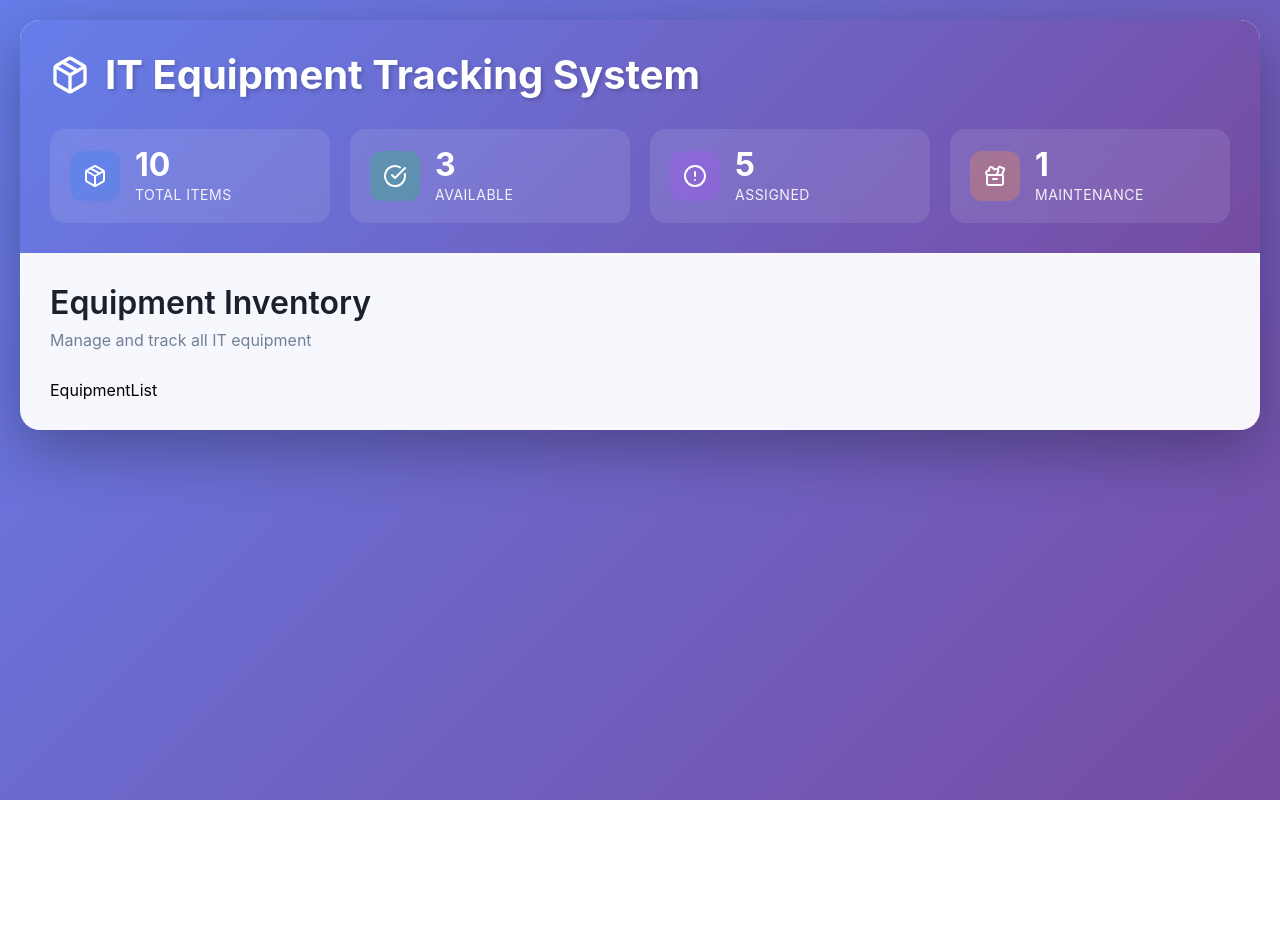
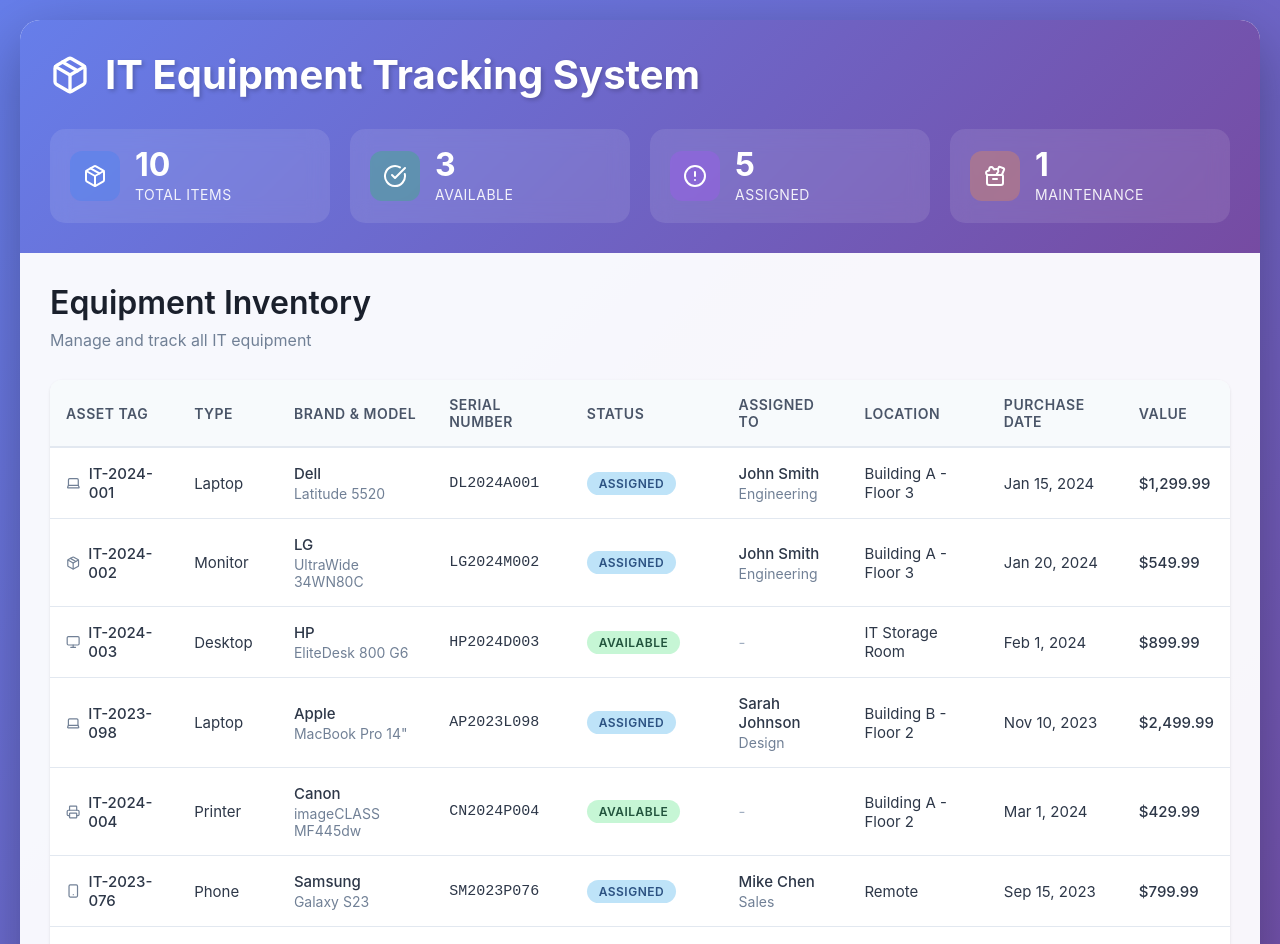
Before and after one commit to cjsachs/Management-Inventory-System, a React (Vite) app in the folder app/: page / in a window 1280 px wide. Shown: the top 944 px of the page. Before the commit the page ends 800 px from the top, so only its background shows below. Built offline with nearby package versions, Linux system fonts and the light colour scheme.

Commit message:
Initial working version displays equipment inventory with stats dashboard

```diff
--- a/app/src/components/EquipmentList.tsx
+++ b/app/src/components/EquipmentList.tsx
@@ -1,15 +1,144 @@
-import type { Equipment } from "../types/equipment";
+import { Keyboard, Laptop, Monitor, Mouse, Package, Printer, Smartphone } from "lucide-react";
+import type { Equipment, EquipmentStatus, EquipmentType } from "../types/equipment";
 
 interface EquipmentListProps {
   equipment: Equipment[];
 }
 
 const EquipmentList = ({ equipment }: EquipmentListProps) => {
+
+  // helper to get respective icon for equipment type
+  const getEquipmentIcon = (type: EquipmentType) => {
+    const iconMap: Record<EquipmentType, React.ComponentType<{ size?: number }>> = {
+      'Laptop': Laptop,
+      'Desktop': Monitor,
+      'Phone': Smartphone,
+      'Printer': Printer,
+      'Keyboard': Keyboard,
+      'Mouse': Mouse
+    };
+
+    const IconComponent = iconMap[type] ?? Package; // Default to Package if type not found
+    return <IconComponent size={18} />;
+  }
+
+  // helper to get status badge styling
+  const getStatusBadgeClass = (status: EquipmentStatus): string => {
+    const statusClasses: Record<EquipmentStatus, string> = {
+      'available': 'status-badge status-available',
+      'assigned': 'status-badge status-assigned',
+      'maintenance': 'status-badge status-maintenance',
+      'retired': 'status-badge status-retired'
+    }
+    return statusClasses[status] || 'status-badge status-unknown';
+  }
+
+  // Function to format currency
+  const formatCurrency = (amount: number): string => {
+    return new Intl.NumberFormat('en-US', {
+      style: 'currency',
+      currency: 'USD'
+    }).format(amount);
+  }
+
+  // Function to Format Date
+  const formatDate = (dateString: string): string => {
+    if (!dateString) return '-';
+    return new Date(dateString).toLocaleDateString('en-US', {
+      year: 'numeric',
+      month: 'short',
+      day: 'numeric'
+    });
+  };
+
+  // function to capitalize the first letter of each status
+  const formatStatus = (status: EquipmentStatus): string => {
+    return status.charAt(0).toUpperCase() + status.slice(1);
+  }
+
   return (
-    <div>
-      EquipmentList
+    <div className="equipment-list-container">
+      <div className="table-wrapper">
+        <table className="equipment-table">
+          <thead>
+            <tr>
+              <th>Asset Tag</th>
+              <th>Type</th>
+              <th>Brand & Model</th>
+              <th>Serial Number</th>
+              <th>Status</th>
+              <th>Assigned To</th>
+              <th>Location</th>
+              <th>Purchase Date</th>
+              <th>Value</th>
+            </tr>
+          </thead>
+          <tbody>
+            {equipment.length > 0 ? (
+              equipment.map((item) => (
+                <tr key={item.id}>
+                  <td>
+                    <div className="asset-tag">
+                      {getEquipmentIcon(item.type)}
+                      <span>{item.assetTag}</span>
+                    </div>
+                  </td>
+                  <td>{item.type}</td>
+                  <td>
+                    <div className="brand-model">
+                      <span className="brand">{item.brand}</span>
+                      {item.model && <span className="model">{item.model}</span>}
+                    </div>
+                  </td>
+                  <td className="serial-number">{item.serialNumber}</td>
+                  <td>
+                    <span className={getStatusBadgeClass(item.status)}>
+                      {formatStatus(item.status)}
+                    </span>
+                  </td>
+                  <td>
+                    {item.assignedTo ? (
+                      <div className="assigned-info">
+                        <span className="employee-name">{item.assignedTo}</span>
+                        {item.department && (
+                          <span className="department">{item.department}</span>
+                        )}
+                      </div>
+                    ) : (
+                      <span className="unassigned">-</span>
+                    )}
+                  </td>
+                  <td>{item.location || '-'}</td>
+                  <td>{formatDate(item.purchaseDate)}</td>
+                  <td className="currency">{formatCurrency(item.purchaseCost)}</td>
+                </tr>
+              ))
+            ) : (
+              <tr>
+                <td colSpan={9} className="empty-state">
+                  <Package size={48} />
+                  <h3>No Equipment Found</h3>
+                  <p>Equipment will appear here once added to the system.</p>
+                </td>
+              </tr>
+            )}
+          </tbody>
+        </table>
+      </div>
+
+      {/* Summary footer */}
+      <div className="table-footer">
+        <div className="summary-info">
+          Showing {equipment.length} items
+        </div>
+        <div className="total-value">
+          Total Value: {formatCurrency(
+            equipment.reduce((sum, item) => sum + item.purchaseCost, 0)
+          )}
+        </div>
+      </div>
     </div>
-  )
+  );
 }
 
 export default EquipmentList
--- a/app/src/types/equipment.ts
+++ b/app/src/types/equipment.ts
@@ -7,7 +7,6 @@ export type EquipmentStatus =
 export type EquipmentType =
   | 'Laptop'
   | 'Desktop'
-  | 'Monitor'
   | 'Printer'
   | 'Phone'
   | 'Keyboard'
```
Also changed, not shown: app/src/static/images/dugan-logo.png (added).
